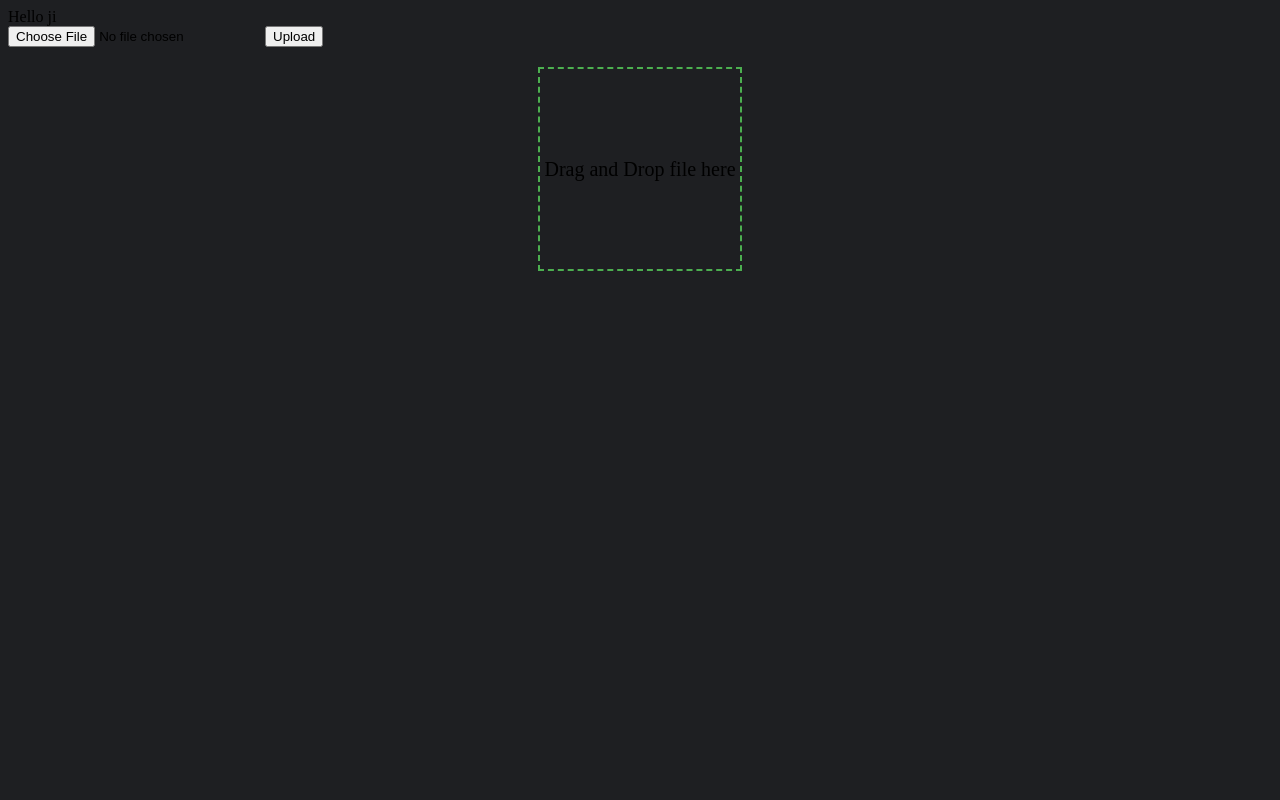
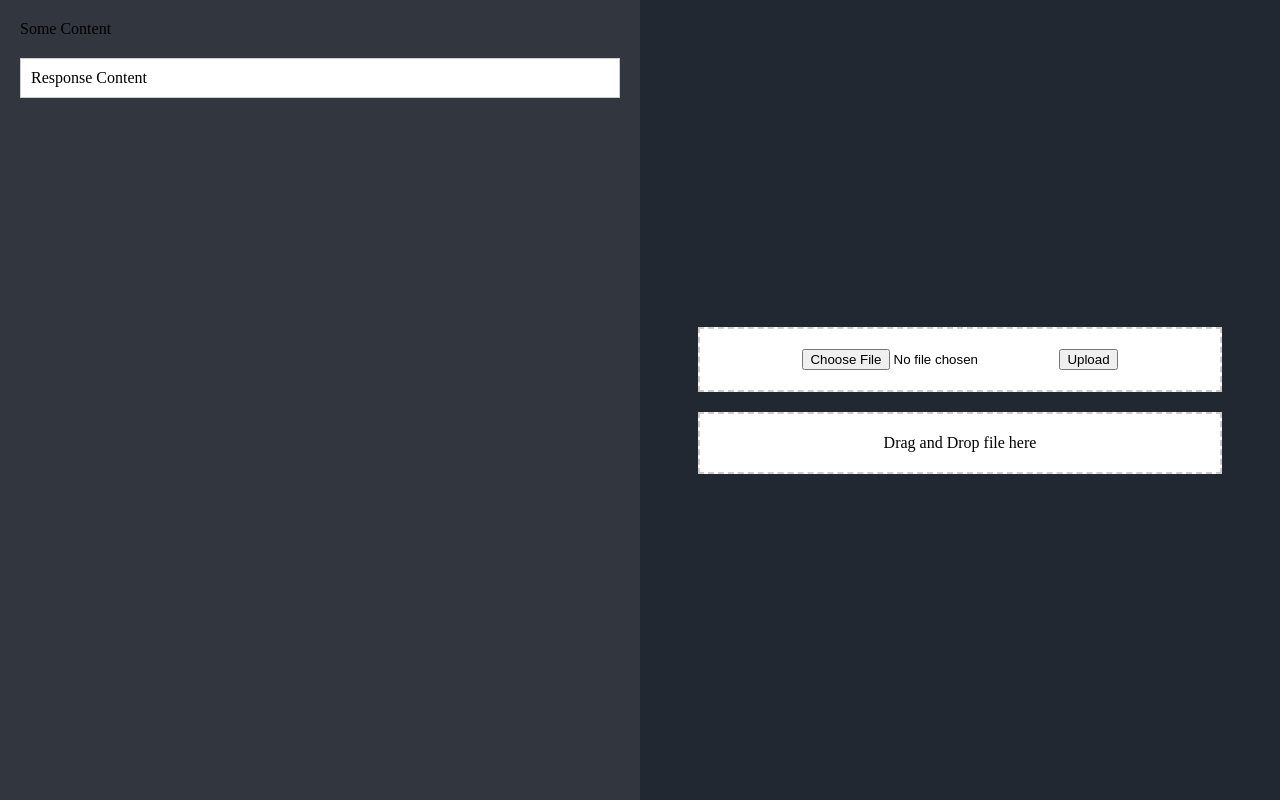
Before and after one commit to jiisanda/ustript, a Django app: page /test/ in a window 1280 px wide. Run offline with Django 5.2, Linux system fonts and the light colour scheme.

Commit message:
form-frontend

```diff
--- a/frontend/static/css/form.css
+++ b/frontend/static/css/form.css
@@ -1,16 +1,34 @@
-.upload-area {
-    width: 200px;
-    height: 200px;
-    border: 2px dashed #4CAF50;
-    line-height: 200px;
+body {
+    display: flex;
+    height: 100vh;
+    margin: 0;
+}
+.left-container, .right-container {
+    padding: 20px;
+}
+.left-container {
+    flex: 1;
+    background-color: #31363F;
+}
+.right-container {
+    flex: 1;
+    background-color: #222831;
+    display: flex;
+    flex-direction: column;
+    justify-content: center;
+    align-items: center;
+}
+.upload-form, .upload-area {
+    width: 80%;
+    margin: 10px 0;
+    padding: 20px;
+    border: 2px dashed #ccc;
     text-align: center;
-    font-size: 20px;
-    margin: 20px auto;
+    background-color: #fff;
 }
-.upload-area:hover {
-    cursor: pointer;
-    background: #f2f2f2;
+#response {
+    margin-top: 20px;
+    padding: 10px;
+    border: 1px solid #ccc;
+    background-color: #fff;
 }
-.form-body {
-    background: #1E1F22;
-}
--- a/frontend/templates/test-form.html
+++ b/frontend/templates/test-form.html
@@ -1,22 +1,28 @@
 <!DOCTYPE html>
 {% load static %}
-
 <html lang="en">
 <head>
     <meta charset="UTF-8">
-    <title>Title</title>
+    <meta name="viewport" content="width=device-width, initial-scale=1.0">
+    <title>Two Column Layout</title>
     <link rel="stylesheet" href="{% static 'css/form.css' %}">
 </head>
-<body class="form-body">
-Hello ji
+<body>
+    <div class="left-container">
+        Some Content
+        <div id="response">Response Content</div>
+    </div>
+    <div class="right-container">
+        <div class="upload-form">
             <form id="upload-form" action="" method="post" enctype="multipart/form-data">
                 <input type="file" name="file" id="file">
                 <input type="submit" value="Upload">
             </form>
+        </div>
         <div class="upload-area" id="uploadfile">
             Drag and Drop file here
         </div>
-<div id="response"></div>
+    </div>
+</body>
 <script src="{% static 'js/form.js' %}"></script>
-</body>
 </html>
```
Lines whose indentation alone changed are shown as unchanged.
